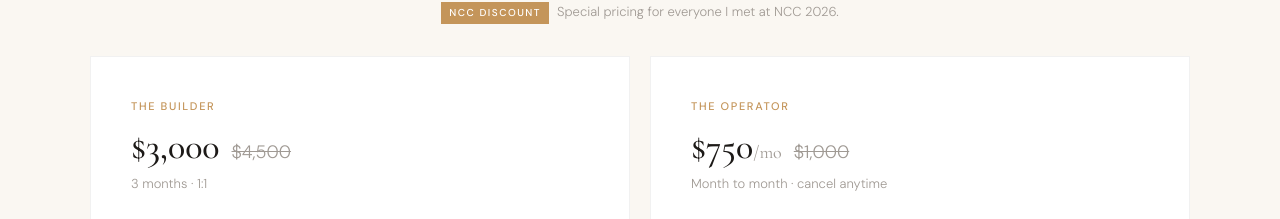
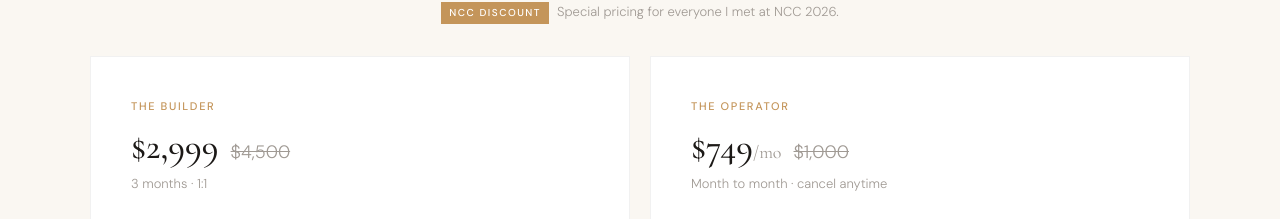
Before and after one commit to colivingcait/ColivingCait, a Next.js app: page /ncc in a window 1280 px wide. Shown: the part 3058-3277 px from the top of the page. Built offline with nearby package versions, Linux system fonts and the light colour scheme.

Commit message:
NCC: nudge coaching prices to charm pricing ($2,999 / $749)
https://claude.ai/code/session_01DibuUPYp8L2rxmqerUicqy

```diff
--- a/app/ncc/page.tsx
+++ b/app/ncc/page.tsx
@@ -257,7 +257,7 @@ export default function NccPage() {
               </span>
               <div className="flex items-baseline gap-3 mb-1">
                 <span className="font-heading font-medium text-[36px] leading-none text-charcoal">
-                  $3,000
+                  $2,999
                 </span>
                 <span className="text-[18px] text-warmgray-light line-through">$4,500</span>
               </div>
@@ -276,7 +276,7 @@ export default function NccPage() {
               </span>
               <div className="flex items-baseline gap-3 mb-1">
                 <span className="font-heading font-medium text-[36px] leading-none text-charcoal">
-                  $750<span className="text-[18px] text-warmgray-light font-normal">/mo</span>
+                  $749<span className="text-[18px] text-warmgray-light font-normal">/mo</span>
                 </span>
                 <span className="text-[18px] text-warmgray-light line-through">$1,000</span>
               </div>
```
